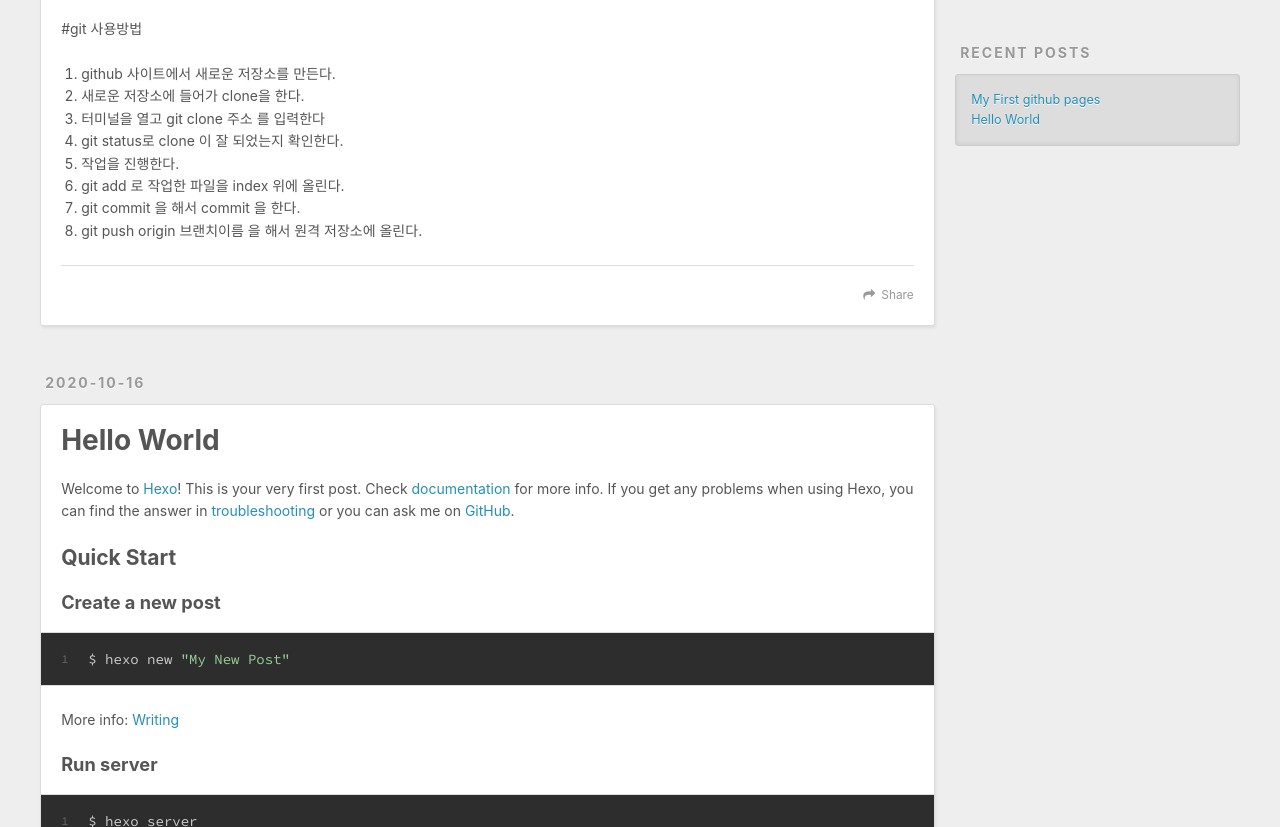
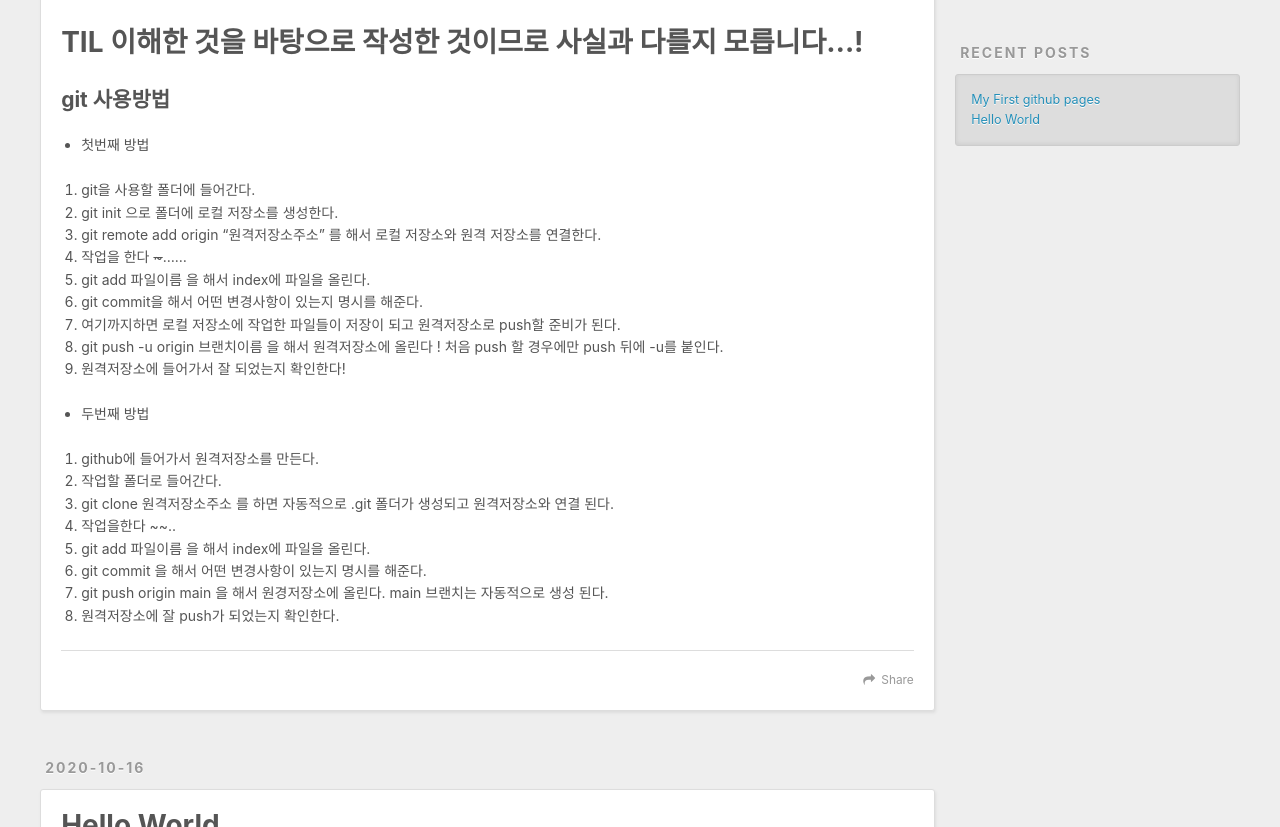
Before and after one commit to yg-0103/yg-0103.github.io, a plain HTML site: page index.html in a window 1280 px wide. Shown: the part 435-1262 px from the top of the page. Drawn offline with nearby package versions, Linux system fonts and the light colour scheme.

Commit message:
Site updated: 2020-10-16 17:44:07

```diff
--- a/index.html
+++ b/index.html
@@ -88,22 +88,38 @@
 
     <div class="article-entry" itemprop="articleBody">
 
-        <p>#git 사용방법</p>
+        <h1 id="TIL-이해한-것을-바탕으로-작성한-것이므로-사실과-다를지-모릅니다…"><a href="#TIL-이해한-것을-바탕으로-작성한-것이므로-사실과-다를지-모릅니다…" class="headerlink" title="TIL 이해한 것을 바탕으로 작성한 것이므로 사실과 다를지 모릅니다…!"></a>TIL 이해한 것을 바탕으로 작성한 것이므로 사실과 다를지 모릅니다…!</h1><h2 id="git-사용방법"><a href="#git-사용방법" class="headerlink" title="git 사용방법"></a>git 사용방법</h2><ul>
+<li>첫번째 방법</li>
+</ul>
 <ol>
-<li>github 사이트에서 새로운 저장소를 만든다.</li>
-<li>새로운 저장소에 들어가 clone을 한다.</li>
-<li>터미널을 열고 git clone 주소 를 입력한다</li>
-<li>git status로 clone 이 잘 되었는지 확인한다.</li>
-<li>작업을 진행한다.</li>
-<li>git add 로 작업한 파일을 index 위에 올린다.</li>
-<li>git commit 을 해서 commit 을 한다.</li>
-<li>git push origin 브랜치이름 을 해서 원격 저장소에 올린다.</li>
+<li>git을 사용할 폴더에 들어간다.</li>
+<li>git init 으로 폴더에 로컬 저장소를 생성한다.</li>
+<li>git remote add origin “원격저장소주소” 를 해서 로컬 저장소와 원격 저장소를 연결한다.</li>
+<li>작업을 한다 <del>~</del>……</li>
+<li>git add 파일이름 을 해서 index에 파일을 올린다.</li>
+<li>git commit을 해서 어떤 변경사항이 있는지 명시를 해준다.</li>
+<li>여기까지하면 로컬 저장소에 작업한 파일들이 저장이 되고 원격저장소로 push할 준비가 된다.</li>
+<li>git push -u origin 브랜치이름 을 해서 원격저장소에 올린다 ! 처음 push 할 경우에만 push 뒤에 -u를 붙인다.</li>
+<li>원격저장소에 들어가서 잘 되었는지 확인한다!</li>
+</ol>
+<ul>
+<li>두번째 방법</li>
+</ul>
+<ol>
+<li>github에 들어가서 원격저장소를 만든다.</li>
+<li>작업할 폴더로 들어간다.</li>
+<li>git clone 원격저장소주소 를 하면 자동적으로 .git 폴더가 생성되고 원격저장소와 연결 된다.</li>
+<li>작업을한다 ~~..</li>
+<li>git add 파일이름 을 해서 index에 파일을 올린다.</li>
+<li>git commit 을 해서 어떤 변경사항이 있는지 명시를 해준다.</li>
+<li>git push origin main 을 해서 원경저장소에 올린다. main 브랜치는 자동적으로 생성 된다. </li>
+<li>원격저장소에 잘 push가 되었는지 확인한다.</li>
 </ol>
 
 
     </div>
     <footer class="article-footer">
-      <a data-url="http://yg-0103.github.io/2020/10/16/My-First-github-pages/" data-id="ckgbypebx0000oixsfqfrhp0q" class="article-share-link">Share</a>
+      <a data-url="http://yg-0103.github.io/2020/10/16/My-First-github-pages/" data-id="ckgc09pxj000007xs4kk9bjvj" class="article-share-link">Share</a>
 
 
     </footer>
@@ -152,7 +168,7 @@
 
     </div>
     <footer class="article-footer">
-      <a data-url="http://yg-0103.github.io/2020/10/16/hello-world/" data-id="ckgbypec30001oixsf1djgn4s" class="article-share-link">Share</a>
+      <a data-url="http://yg-0103.github.io/2020/10/16/hello-world/" data-id="ckgc09pxw000107xsba5mctjk" class="article-share-link">Share</a>
 
 
     </footer>
```
Also changed, not shown: 2020/10/16/My-First-github-pages/index.html (+29 -13 lines), 2020/10/16/hello-world/index.html (+1 -1 lines).
